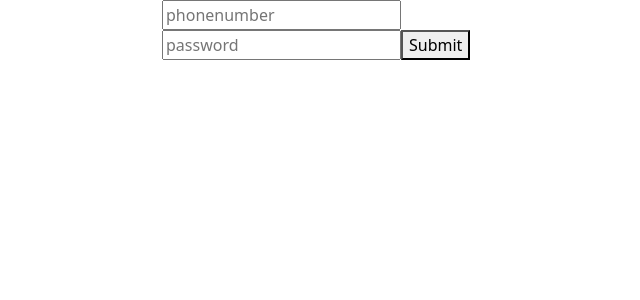
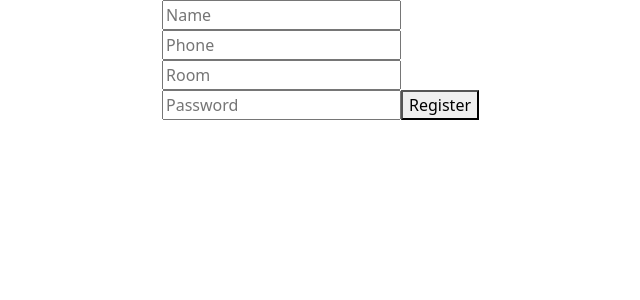
Before and after one commit to mkn999/ezpg-frontend, a Next.js app: page /register in a window 1280 px wide. Shown: the top 300 px of the page, without its empty margins (240-880 px from the left). Built offline with nearby package versions, Linux system fonts and the light colour scheme.

Commit message:
new change

```diff
--- a/pages/register/index.js
+++ b/pages/register/index.js
@@ -3,8 +3,8 @@ import Egister from "../../components/egister";
 
 export default function Register(){
     return(
-     <Login />
-        //  <Egister />
+     //<Login />
+        <Egister />
     );
 
 }
```
